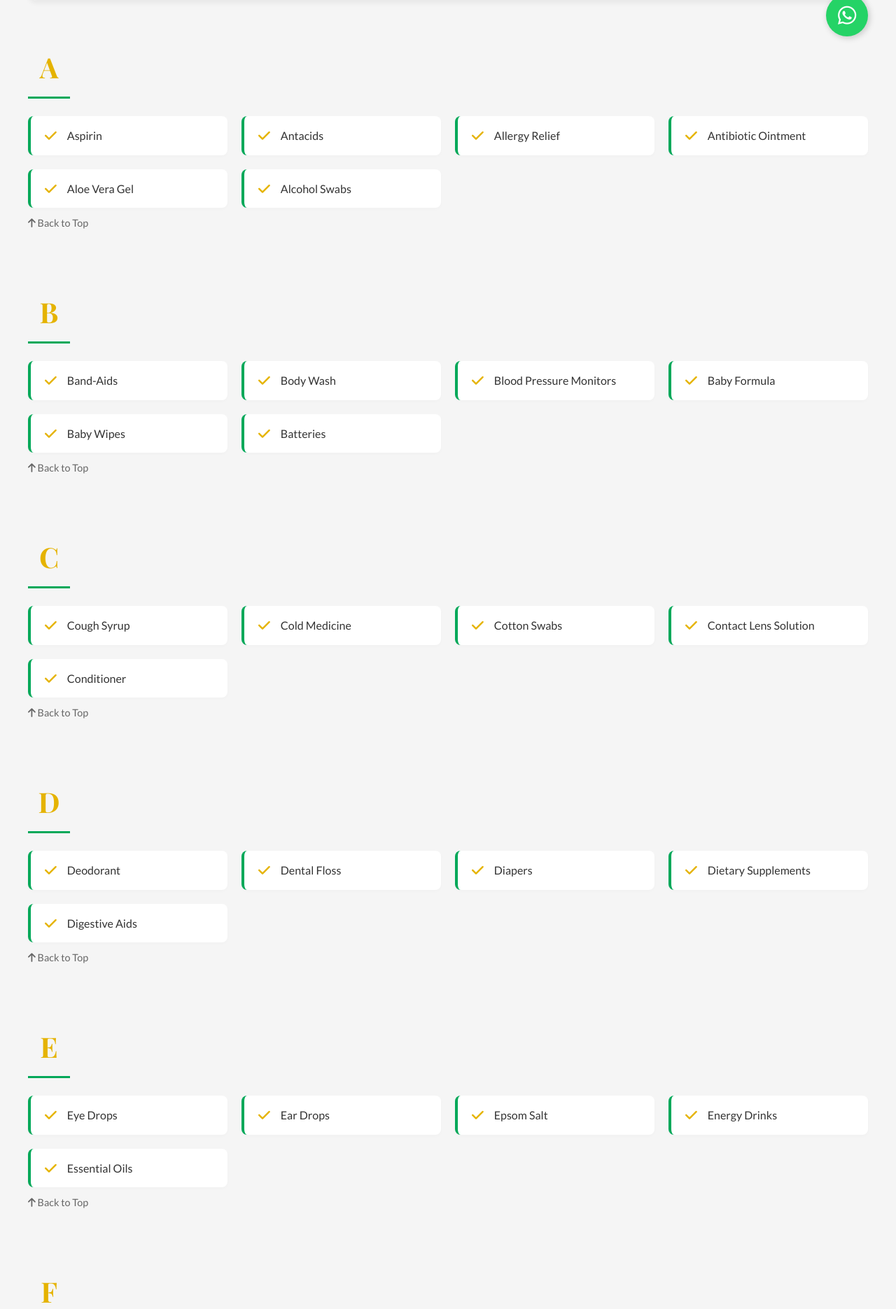
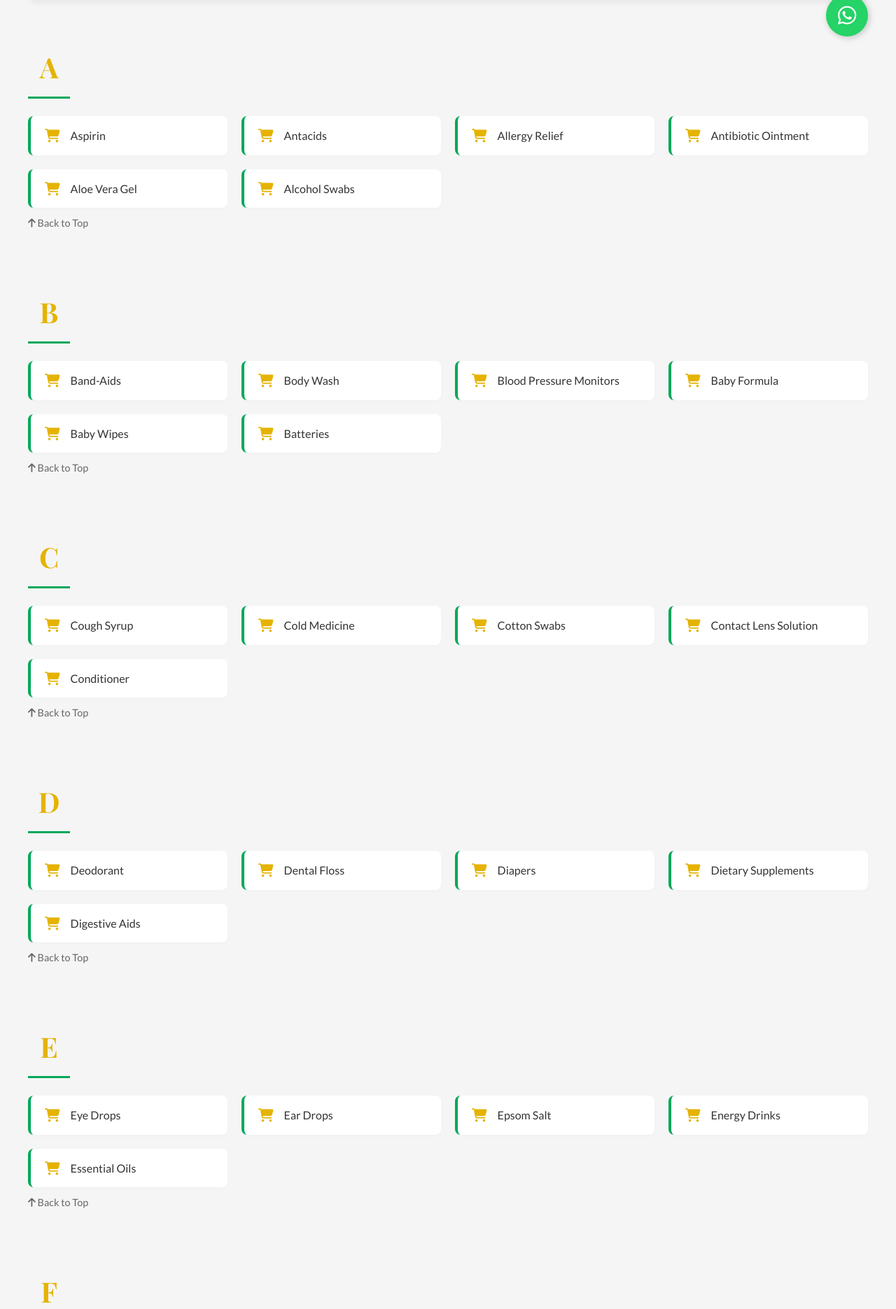
Before and after one commit to potecc/duacare-pharmacy, a Flask app: page /inventory in a window 1280 px wide. Shown: the part 708-2579 px from the top of the page at 70% size. Run offline with Flask 3, Linux system fonts and the light colour scheme.

Commit message:
feat: Make inventory items clickable to order via WhatsApp

```diff
--- a/pkg/templates/inventory.html
+++ b/pkg/templates/inventory.html
@@ -136,10 +136,13 @@
                 <h2 class="letter-heading">{{ letter }}</h2>
                 <div class="item-grid">
                     {% for item in items %}
-                    <div class="inventory-item">
-                        <i class="fa-solid fa-check"></i>
-                        <span>{{ item }}</span>
-                    </div>
+                    <a href="https://wa.me/2348080792764?text=Hello%20Duacare%20Pharmacy,%20I%20would%20like%20to%20order:%20{{ item | urlencode }}"
+                        target="_blank" style="text-decoration: none; display: block;">
+                        <div class="inventory-item">
+                            <i class="fa-solid fa-cart-shopping"></i>
+                            <span>{{ item }}</span>
+                        </div>
+                    </a>
                     {% endfor %}
                 </div>
                 <a href="#" class="back-to-top"><i class="fa-solid fa-arrow-up"></i> Back to Top</a>
```
